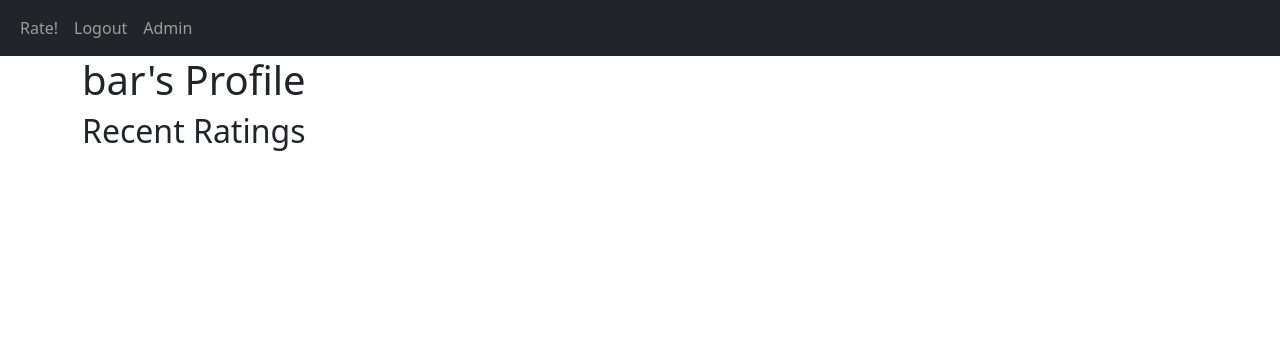
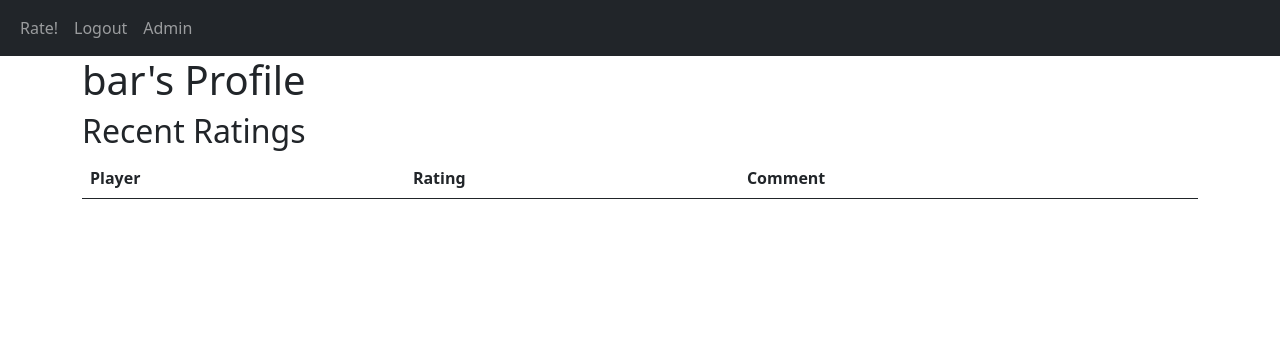
Before and after one commit to barrakz/Football-League, a Flask app: a page that uses website/templates/user_profile.html in a window 1280 px wide. Shown: the top 356 px of the page. Run offline with Flask 3, Linux system fonts and the light colour scheme; a user stored in the database is signed in; lists and menus that the app fills with data are empty; some libraries are stand-ins or nearby versions.

Commit message:
user profile table

```diff
--- a/website/templates/user_profile.html
+++ b/website/templates/user_profile.html
@@ -4,11 +4,24 @@
 <h1>{{ user.username }}'s Profile</h1>
 
 <h2>Recent Ratings</h2>
-{% for rating in ratings %}
-<div>
-    <p>{{ rating.player.name }}: {{ rating.rating }}</p>
-    <p>{{ rating.comment }}</p>
-</div>
-{% endfor %}
+
+<table class="table">
+    <thead>
+        <tr>
+            <th scope="col">Player</th>
+            <th scope="col">Rating</th>
+            <th scope="col">Comment</th>
+        </tr>
+    </thead>
+    <tbody>
+        {% for rating in ratings %}
+        <tr>
+            <td>{{ rating.player.name }}</td>
+            <td>{{ rating.rating }}</td>
+            <td>{{ rating.comment }}</td>
+        </tr>
+        {% endfor %}
+    </tbody>
+</table>
 
 {% endblock %}
```
Also changed, not shown: instance/database.db.
